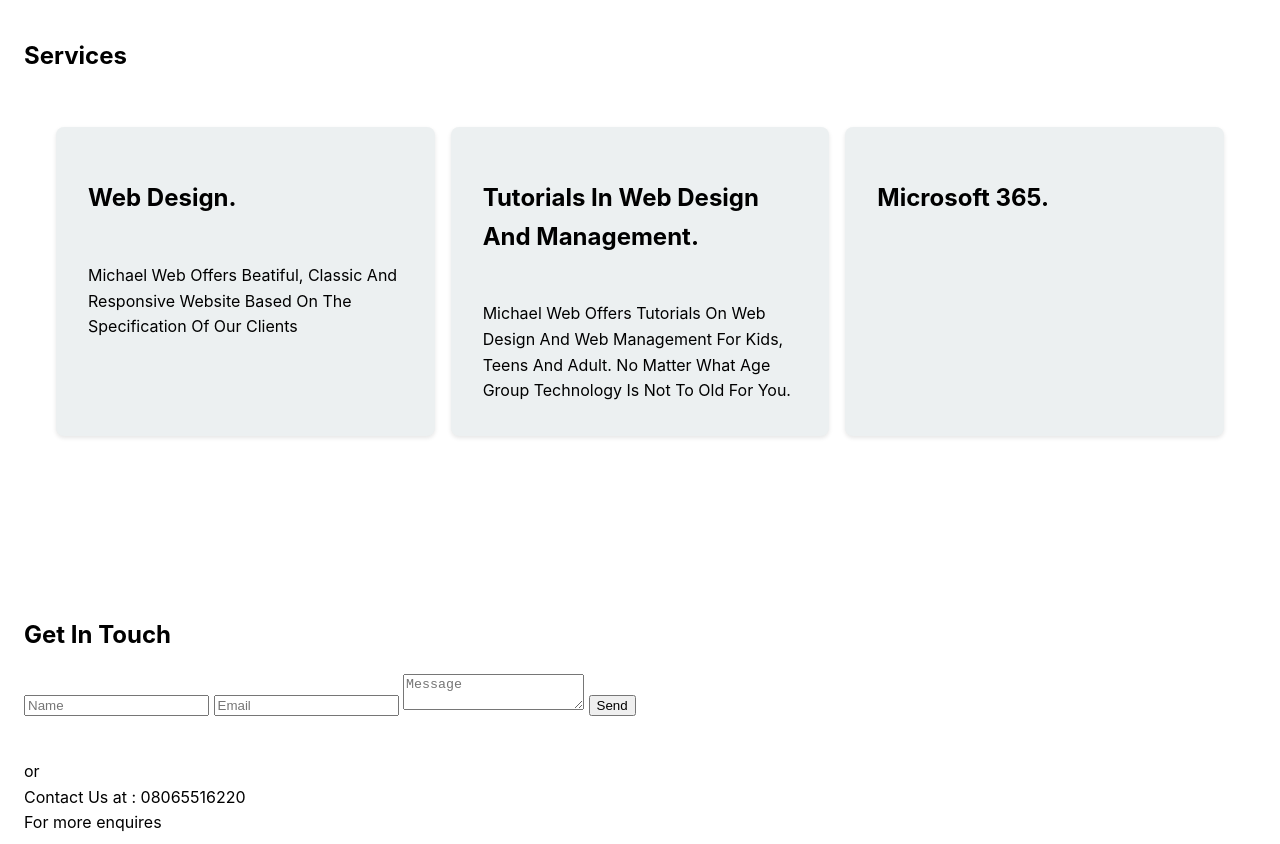
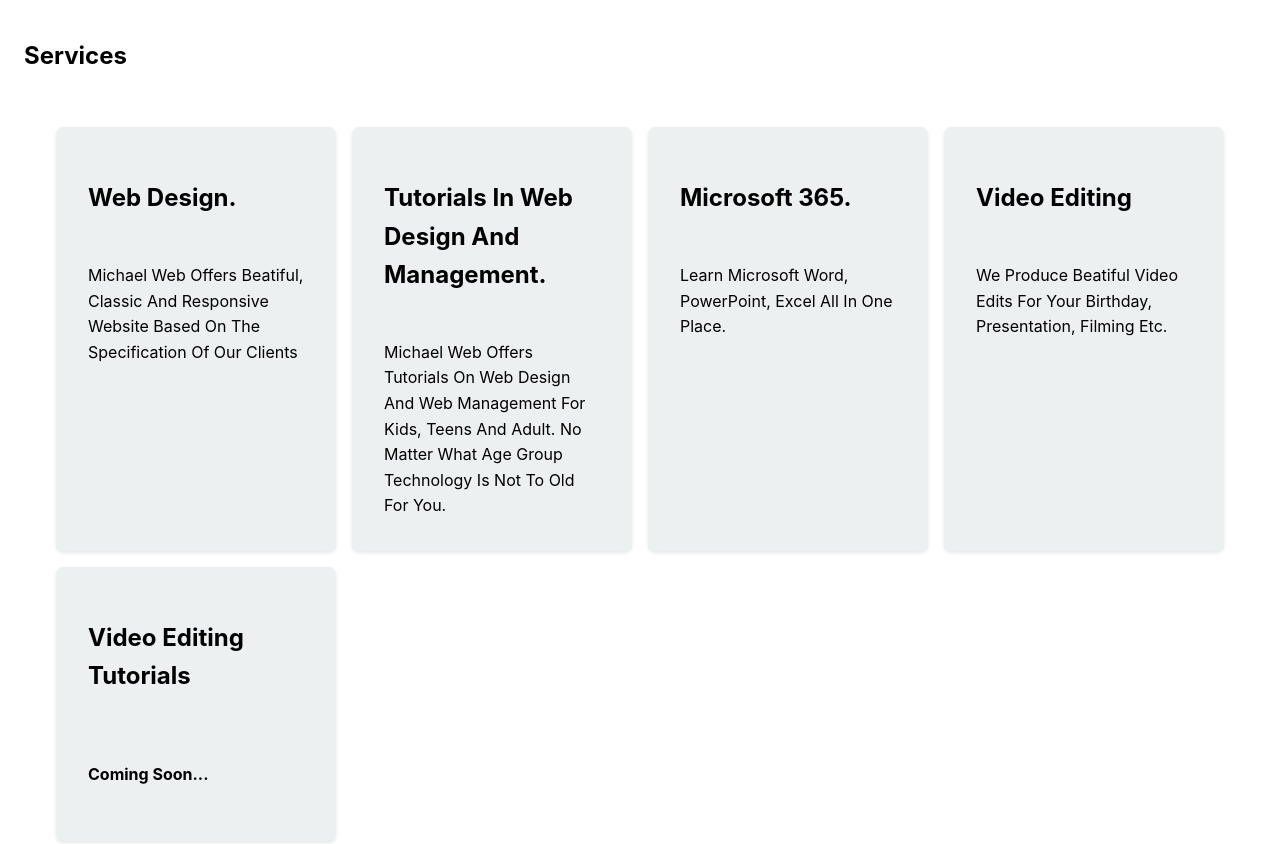
Before and after one commit to Chukwuemeka119/Web, a plain HTML site: page index.html in a window 1280 px wide. Shown: the part 1700-2544 px from the top of the page. Drawn offline with Linux system fonts and the light colour scheme.

Commit message:
Add files via upload

```diff
--- a/index.html
+++ b/index.html
@@ -49,7 +49,9 @@
             <div class="grid">
                 <div class="card"> <h2>Web Design.</h2> <br>Michael Web offers beatiful, classic and responsive website based on the specification of our clients </div>
                 <div class="card"> <h2>Tutorials In Web Design and Management.</h2> <br>Michael Web offers tutorials on web design and web management for kids, teens and Adult. no matter what age group technology is not to old for you.  </div>
-                <div class="card"> <h2>Microsoft 365. </h2></div>
+                <div class="card"> <h2>Microsoft 365. </h2> <br>learn microsoft Word, powerPoint, excel all in one place. </div>
+                <div class="card"> <h2> Video Editing </h2> <br> We produce beatiful video edits for your birthday, presentation, filming etc. </div>
+                <div class="card"> <h2> Video Editing Tutorials </h2> <br><h4> Coming Soon... </h4></div>
             </div>
         </section>
         <section id="contact">
```
